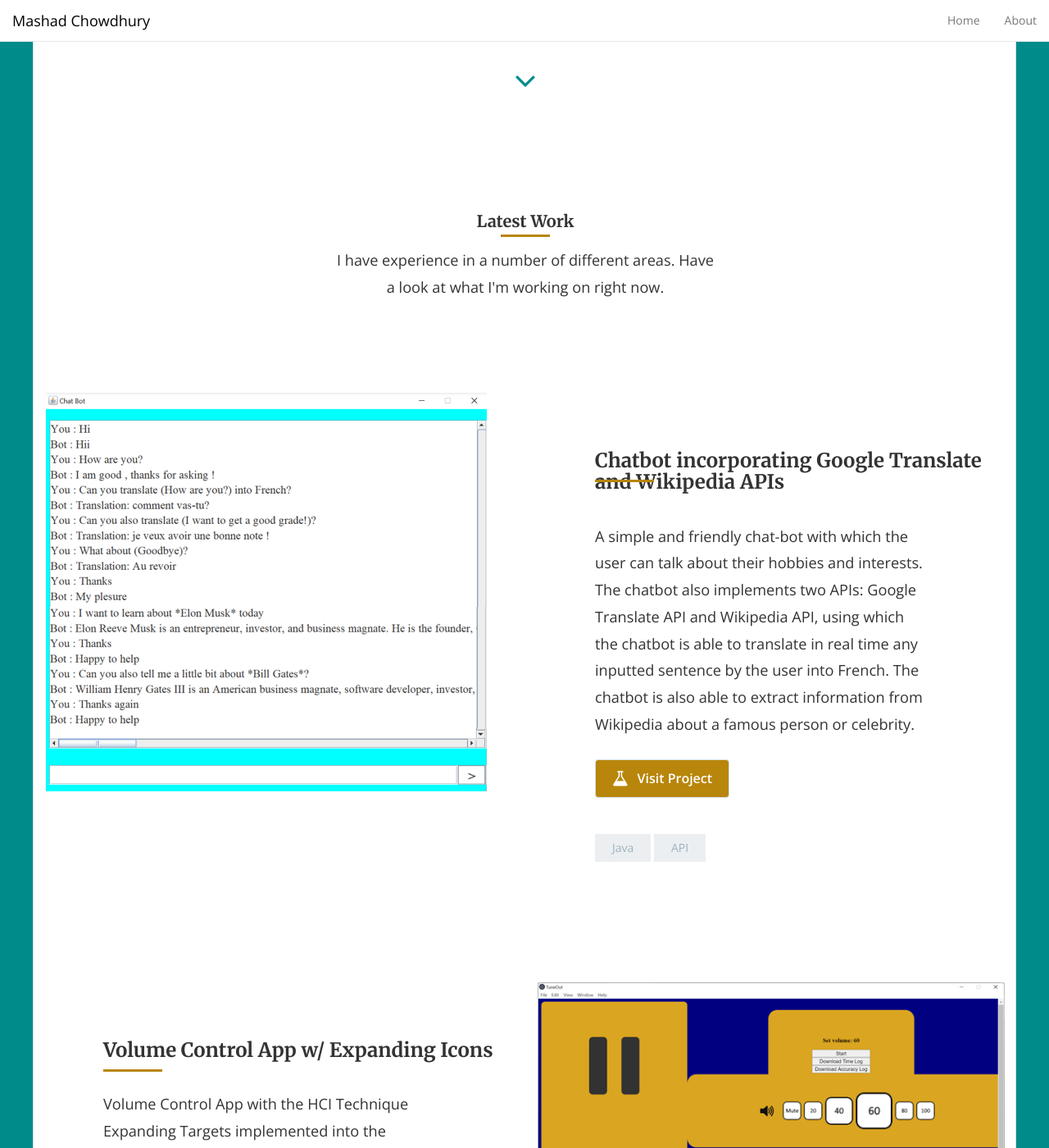
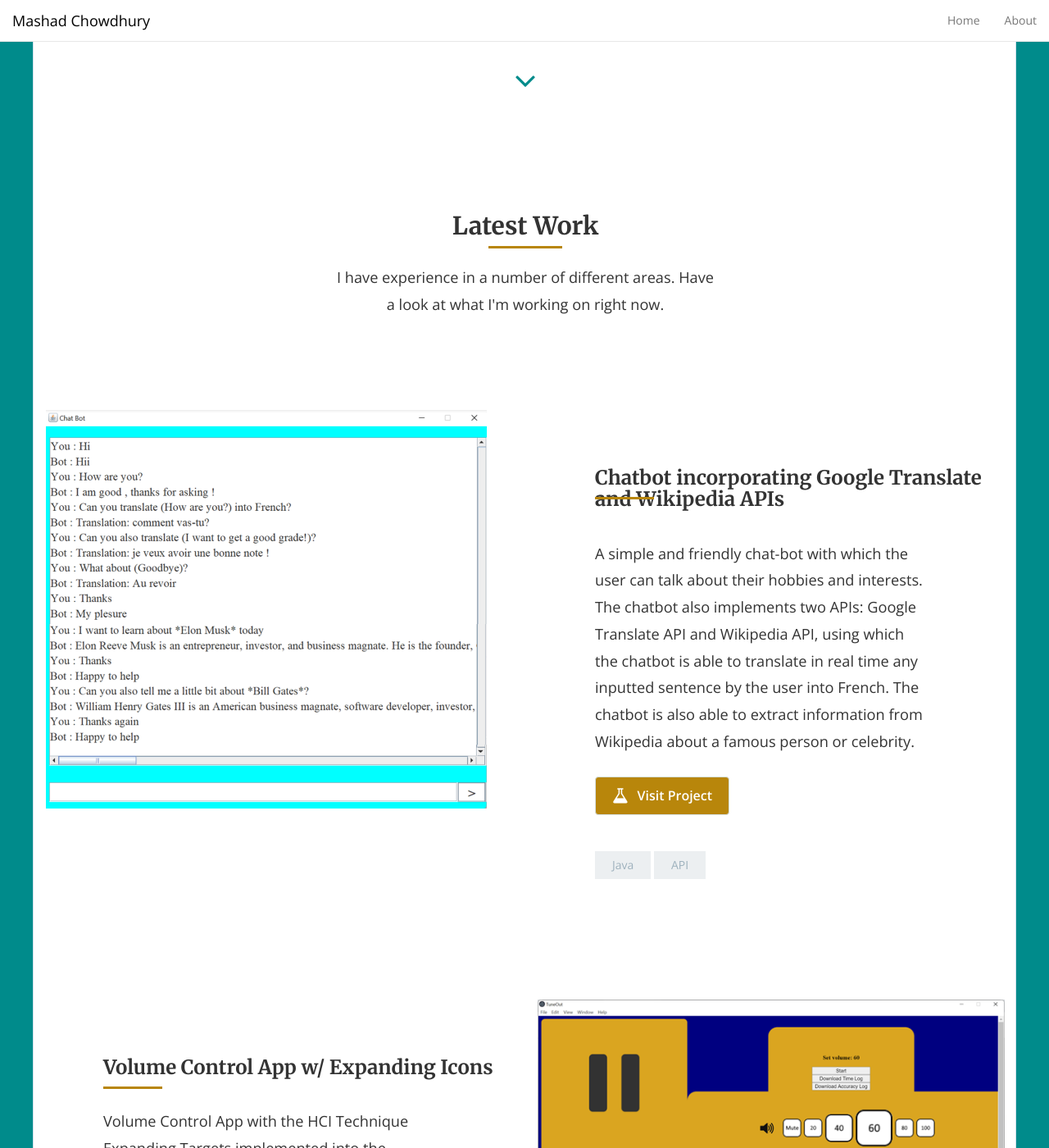
Before and after one commit to mashadchowdhury/mashadchowdhury.github.io, a Jekyll site: the page built from index.html, in a window 1280 px wide and 1400 px high, scrolled down 555 px. Shown: the whole window at 82% size. Built offline with Jekyll 4.4.1, drawn with Linux system fonts in a browser that asks for light colours; nearby versions of some CDN libraries; the list of posts is cut into pages by our own code.

Commit message:
Update style.scss

```diff
--- a/css/style.scss
+++ b/css/style.scss
@@ -136,6 +136,9 @@ button.btn, input.btn {
   h1 {
     font-size: 45px;
   }
+  h3 {
+    font-size: 20px;
+  }
   p {
     margin: 2em 0 4em 0;
   }
@@ -220,7 +223,6 @@ button.btn, input.btn {
 .section-title {
   position: relative;
   margin: 0 auto;
-  font-size: 20px;
   margin-bottom: 1em;
   &:after {
     content: '';
```
